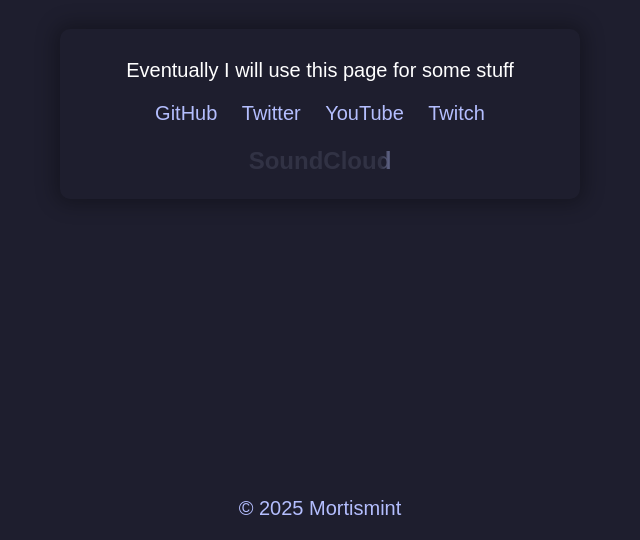
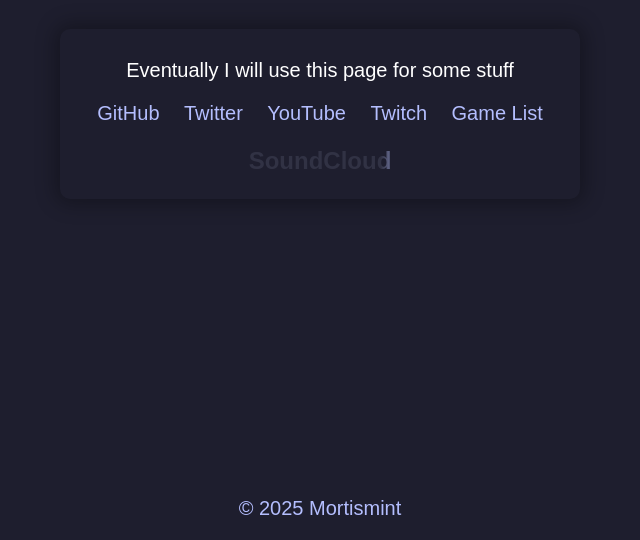
Before and after one commit to mortismint/mortismint.github.io, a plain HTML site: page index.html in a window 1280 px wide. Shown: the part 260-800 px from the top of the page, without its empty margins (320-960 px from the left). Drawn offline with Linux system fonts and the light colour scheme.

Commit message:
Add Game List link to the homepage

```diff
--- a/index.html
+++ b/index.html
@@ -18,6 +18,11 @@
         <a href="https://twitter.com/mortisdg" class="un">Twitter</a>
         <a href="https://www.youtube.com/@mortismint" class="un">YouTube</a>
         <a href="https://www.twitch.tv/mortismint" class="un">Twitch</a>
+        <a
+          href="https://mortismint.github.io/subpages/Games/index.html"
+          class="un"
+          >Game List</a
+        >
       </div>
       <div class="soundcloud">
         <a href="https://soundcloud.com/mortismint" class="btn-shine"
```
